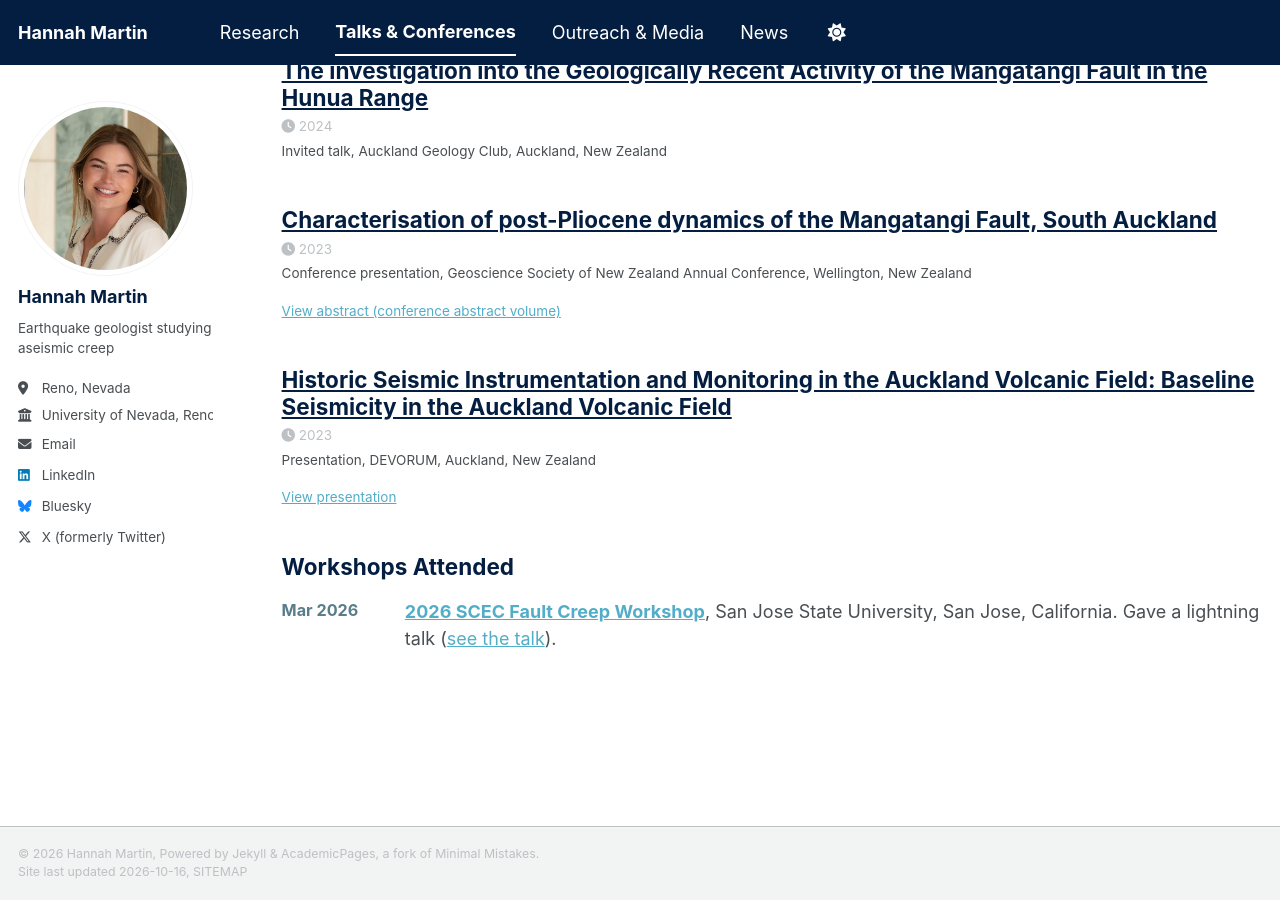
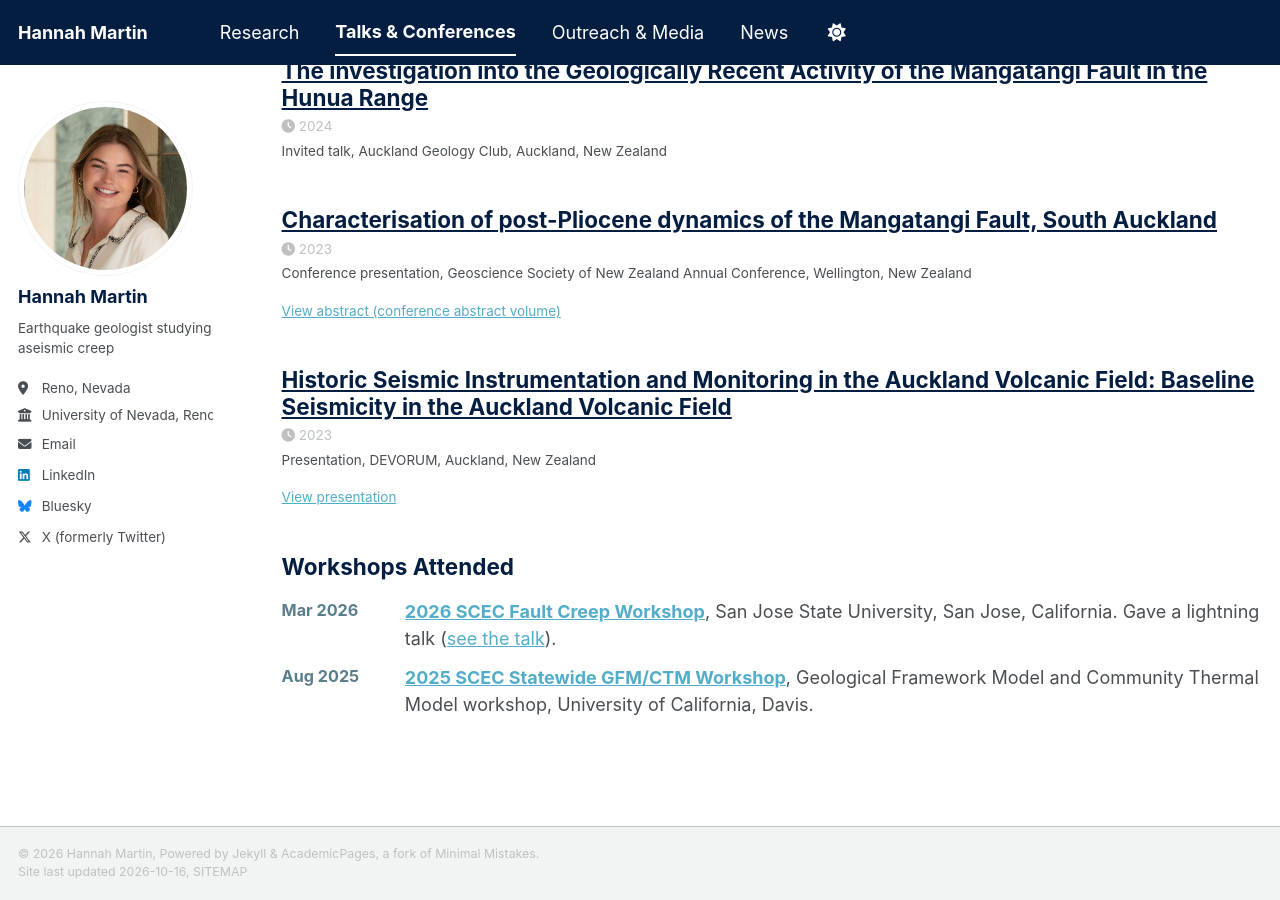
Before and after one commit to HannahMartinGeology/hannahmartingeology.github.io, a Jekyll site: the page built from _pages/talks.html, in a window 1280 px wide and 900 px high, scrolled down 1340 px. Built offline with Jekyll 4.4.1, drawn with Linux system fonts in a browser that asks for light colours; a style sheet for code colours, icons or effects is not loaded.

Commit message:
Add 2025 SCEC GFM/CTM workshop
Co-Authored-By: Claude Opus 5.5 (1M context) <noreply@anthropic.com>
Claude-Session: https://claude.ai/code/session_01DgkcoPr1qNd1CjQ2i3f6tK

```diff
--- a/_data/workshops.yml
+++ b/_data/workshops.yml
@@ -7,3 +7,7 @@
   name: "2026 SCEC Fault Creep Workshop"
   url: "https://www.scec.org/events/2026-fault-creep-workshop/"
   detail: "San Jose State University, San Jose, California. Gave a lightning talk ([see the talk](/talks/2026-scec-fault-creep-workshop))."
+- when: "Aug 2025"
+  name: "2025 SCEC Statewide GFM/CTM Workshop"
+  url: "https://www.scec.org/events/2025-scec-gfm-ctm-workshop/"
+  detail: "Geological Framework Model and Community Thermal Model workshop, University of California, Davis."
```
